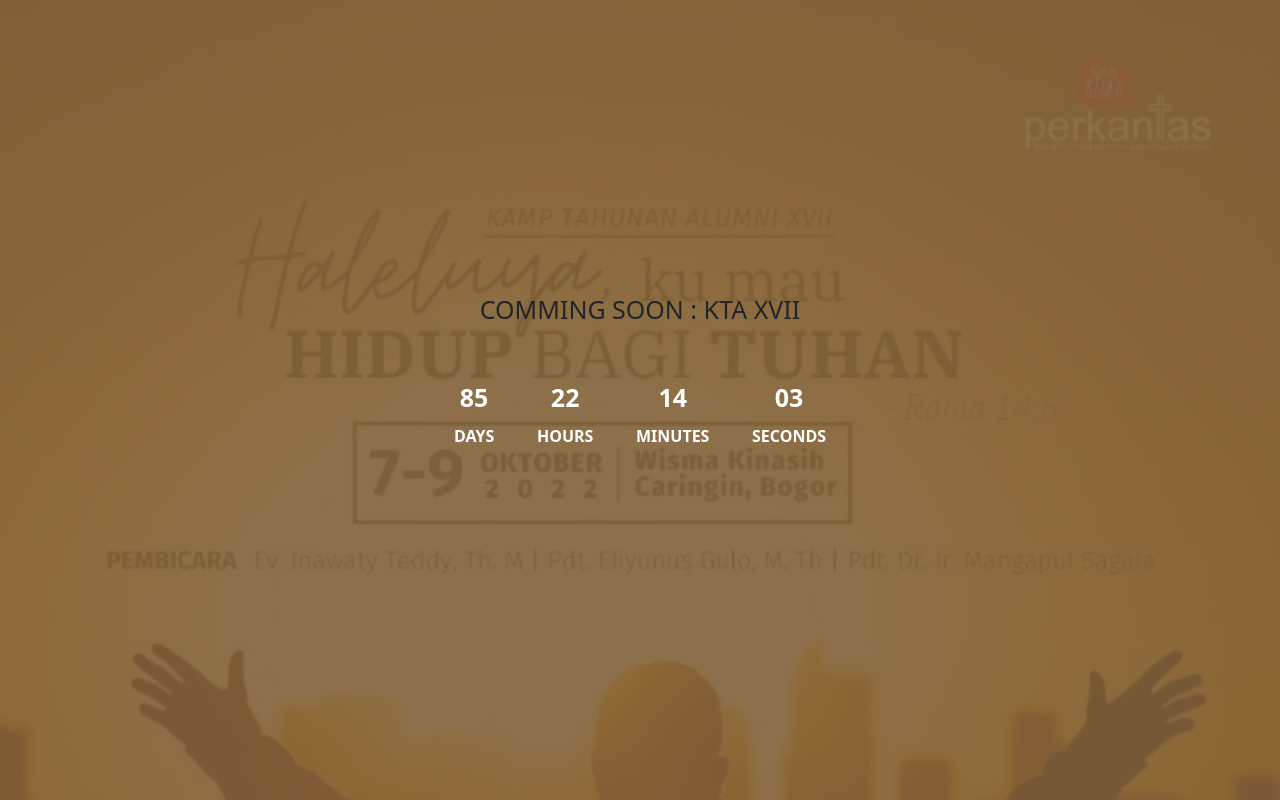
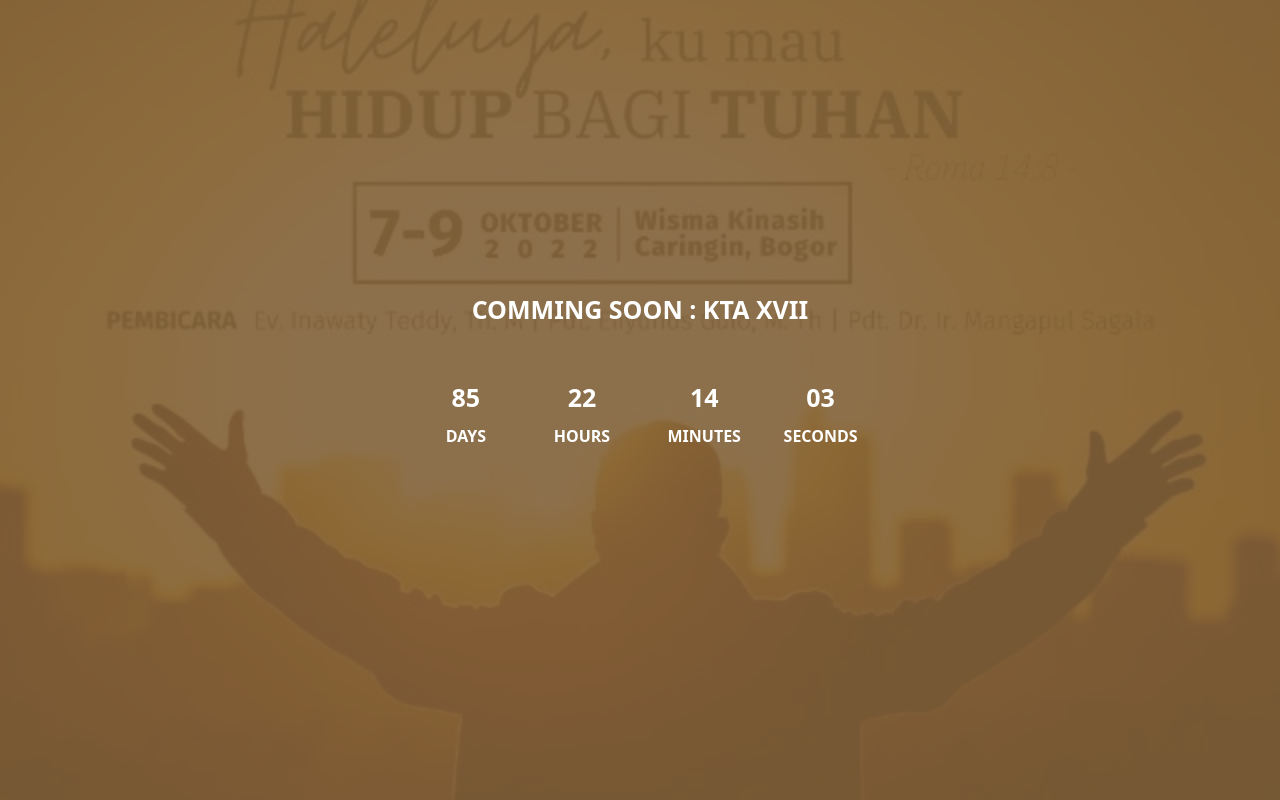
Before and after one commit to dwiliandy/KTAXVII, a plain HTML site: page index.html in a window 1280 px wide. Drawn offline with nearby package versions, Linux system fonts and the light colour scheme.

```diff
--- a/css/style.css
+++ b/css/style.css
@@ -3,10 +3,7 @@ body {
   -webkit-perspective: 1000;
   font-family: 'Poppins', sans-serif;
   /* background: #303030; */
-  background-image: url("../images/slide.jpg");
-  background-repeat: no-repeat;
-  background-attachment: fixed;
-  background-size: cover;
+
 
 }
 
@@ -24,13 +21,23 @@ body, html {
   /* background-image: linear-gradient(50deg, #100503,#f5ae14, #f1f2f4, #ce953b, #754c1e); */
 }
 
+::-webkit-scrollbar{
+  width: 8px;
+  height: 8px;
+}
+
+::-webkit-scrollbar-thumb {
+  cursor: pointer;
+  background: #202020;
+}
+
 .overlay {
   /* background: linear-gradient(to top right, #d2b48c, #000000); */
   background: #81623a;
   opacity: 0.9;
   width: 100%;
   height: 100%;
-  position:   fixed;
+  position:   absolute;
 }
 
 /*---------------------------------------
@@ -96,6 +103,12 @@ body, html {
     align-items: center;
     text-align: center;
     position: relative;
+
+    background-image: url("../images/slide.jpg");
+    background-repeat: no-repeat;
+    background-attachment: fixed;
+    background-size: cover;
+    background-position: center;
   }
 
   .home-info {
--- a/index.html
+++ b/index.html
@@ -38,31 +38,41 @@ https://templatemo.com/tm-521-get-ready
   </section>
 
   <!-- HOME -->
+  <section id="home">
     <div class="overlay"></div>
-  <section id="home">
-    <div class="container">
+    <div class="container-fluid">
       <div class="row">
         <div class="col-md-12 col-sm-12">
           <div class="home-info">
-            <h1>COMMING SOON : KTA XVII</h1>
+            <h1 class="text-white fs-1 fw-bolder">COMMING SOON : KTA XVII</h1>
             <!-- You can change the date time in init.js file -->
             <ul class="countdown">
+              <div class="row">
+                <div class="col-md-3 col-6">
                   <li>
                     <span class="days">14</span>
                     <h3>Days</h3>
                   </li>
+                </div>
+                <div class="col-md-3 col-6">
                   <li>
                     <span class="hours">10</span>
                     <h3>hours</h3>
                   </li>
+                </div>
+                <div class="col-md-3 col-6">
                   <li>
                     <span class="minutes">15</span>
                     <h3>minutes</h3>
                   </li>
+                </div>
+                <div class="col-md-3 col-6">
                   <li>
                     <span class="seconds">34</span>
                     <h3>seconds</h3>
                   </li>
+                </div>
+              </div>
             </ul>
           </div>
         </div>
@@ -73,7 +83,6 @@ https://templatemo.com/tm-521-get-ready
 
   <!-- Apa Itu KTA -->
   <section id="detail_kta">
-    <div class="overlay"></div>
   </section>
   <!-- SCRIPTS -->
   <script src="https://cdn.jsdelivr.net/npm/bootstrap@5.2.0-beta1/dist/js/bootstrap.bundle.min.js" integrity="sha384-pprn3073KE6tl6bjs2QrFaJGz5/SUsLqktiwsUTF55Jfv3qYSDhgCecCxMW52nD2" crossorigin="anonymous"></script>
```
Lines whose indentation alone changed are shown as unchanged.
